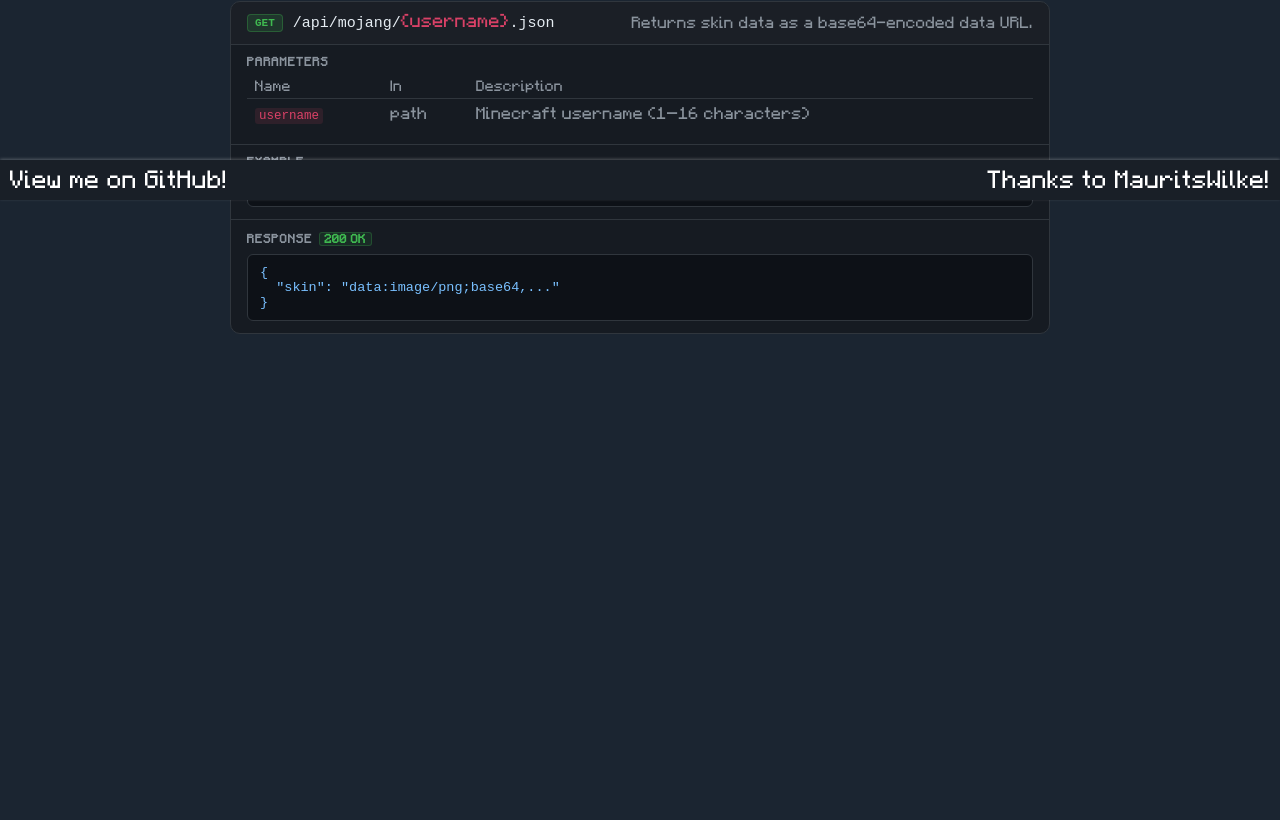
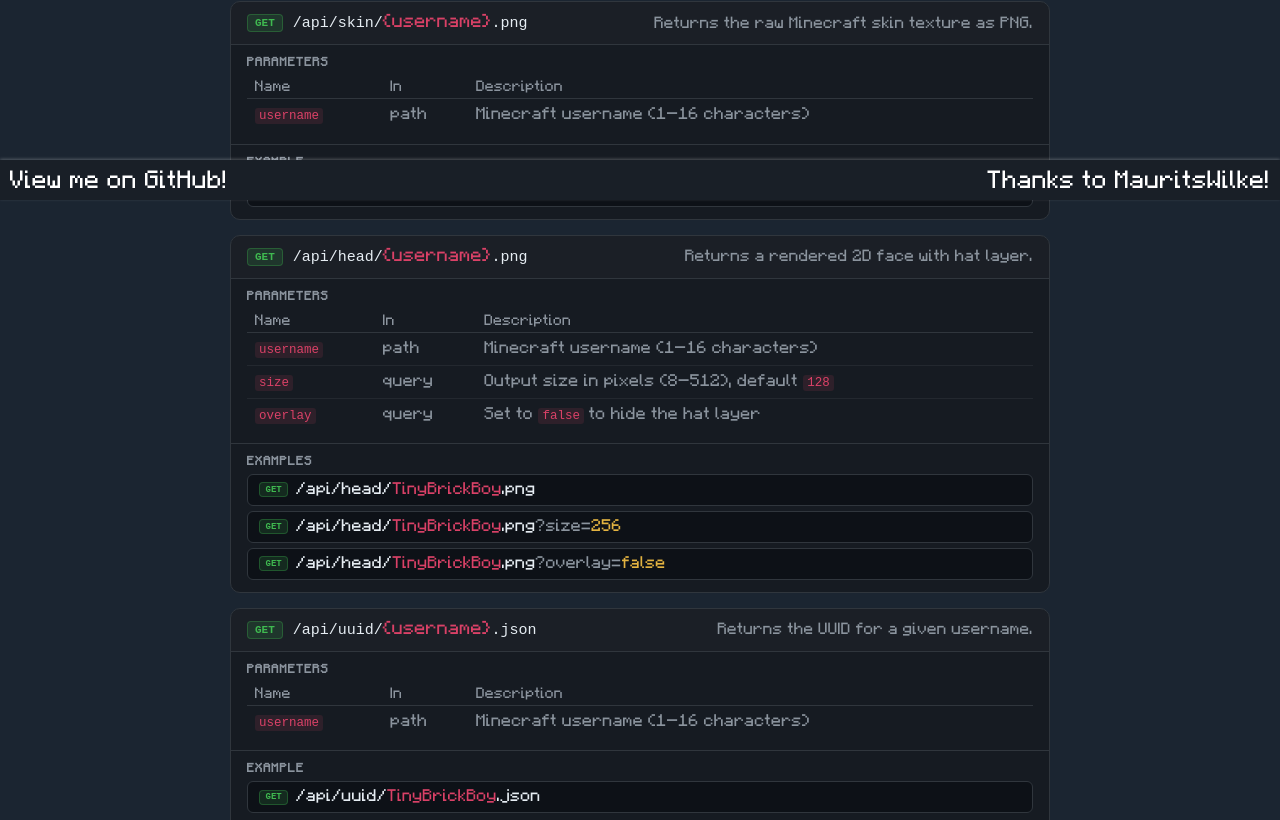
Before and after one commit to TinyBrickBoy/mcpfp, a SvelteKit app: page / in a window 1280 px wide. Shown: the part 600-1420 px from the top of the page. Before the commit the page ends 1024 px from the top, so only its background shows below. Built offline with nearby package versions, Linux system fonts and the light colour scheme.

Commit message:
Add skin, head, and uuid API endpoints

```diff
--- a/src/routes/+page.svelte
+++ b/src/routes/+page.svelte
@@ -58,6 +58,128 @@
                         <code><span class="seg-path">/api/pfp/<span class="seg-param">TinyBrickBoy</span>.png</span><span class="seg-q">?transparent=<span class="seg-v">true</span></span></code>
                     </div>
                 </div>
+            </div>
+        </div>
+
+        <div class="card">
+            <div class="card-head">
+                <span class="badge get">GET</span>
+                <code class="route">/api/skin/<span class="param">{"{username}"}</span>.png</code>
+                <span class="card-desc">Returns the raw Minecraft skin texture as PNG.</span>
+            </div>
+
+            <div class="block">
+                <div class="label">Parameters</div>
+                <table>
+                    <thead><tr><th>Name</th><th>In</th><th>Description</th></tr></thead>
+                    <tbody>
+                        <tr>
+                            <td><code>username</code></td>
+                            <td>path</td>
+                            <td>Minecraft username (1–16 characters)</td>
+                        </tr>
+                    </tbody>
+                </table>
+            </div>
+
+            <div class="block">
+                <div class="label">Example</div>
+                <div class="examples">
+                    <div class="ex">
+                        <span class="badge get sm">GET</span>
+                        <code><span class="seg-path">/api/skin/<span class="seg-param">TinyBrickBoy</span>.png</span></code>
+                    </div>
+                </div>
+            </div>
+        </div>
+
+        <div class="card">
+            <div class="card-head">
+                <span class="badge get">GET</span>
+                <code class="route">/api/head/<span class="param">{"{username}"}</span>.png</code>
+                <span class="card-desc">Returns a rendered 2D face with hat layer.</span>
+            </div>
+
+            <div class="block">
+                <div class="label">Parameters</div>
+                <table>
+                    <thead><tr><th>Name</th><th>In</th><th>Description</th></tr></thead>
+                    <tbody>
+                        <tr>
+                            <td><code>username</code></td>
+                            <td>path</td>
+                            <td>Minecraft username (1–16 characters)</td>
+                        </tr>
+                        <tr>
+                            <td><code>size</code></td>
+                            <td>query</td>
+                            <td>Output size in pixels (8–512), default <code>128</code></td>
+                        </tr>
+                        <tr>
+                            <td><code>overlay</code></td>
+                            <td>query</td>
+                            <td>Set to <code>false</code> to hide the hat layer</td>
+                        </tr>
+                    </tbody>
+                </table>
+            </div>
+
+            <div class="block">
+                <div class="label">Examples</div>
+                <div class="examples">
+                    <div class="ex">
+                        <span class="badge get sm">GET</span>
+                        <code><span class="seg-path">/api/head/<span class="seg-param">TinyBrickBoy</span>.png</span></code>
+                    </div>
+                    <div class="ex">
+                        <span class="badge get sm">GET</span>
+                        <code><span class="seg-path">/api/head/<span class="seg-param">TinyBrickBoy</span>.png</span><span class="seg-q">?size=<span class="seg-v">256</span></span></code>
+                    </div>
+                    <div class="ex">
+                        <span class="badge get sm">GET</span>
+                        <code><span class="seg-path">/api/head/<span class="seg-param">TinyBrickBoy</span>.png</span><span class="seg-q">?overlay=<span class="seg-v">false</span></span></code>
+                    </div>
+                </div>
+            </div>
+        </div>
+
+        <div class="card">
+            <div class="card-head">
+                <span class="badge get">GET</span>
+                <code class="route">/api/uuid/<span class="param">{"{username}"}</span>.json</code>
+                <span class="card-desc">Returns the UUID for a given username.</span>
+            </div>
+
+            <div class="block">
+                <div class="label">Parameters</div>
+                <table>
+                    <thead><tr><th>Name</th><th>In</th><th>Description</th></tr></thead>
+                    <tbody>
+                        <tr>
+                            <td><code>username</code></td>
+                            <td>path</td>
+                            <td>Minecraft username (1–16 characters)</td>
+                        </tr>
+                    </tbody>
+                </table>
+            </div>
+
+            <div class="block">
+                <div class="label">Example</div>
+                <div class="examples">
+                    <div class="ex">
+                        <span class="badge get sm">GET</span>
+                        <code><span class="seg-path">/api/uuid/<span class="seg-param">TinyBrickBoy</span>.json</span></code>
+                    </div>
+                </div>
+            </div>
+
+            <div class="block">
+                <div class="label">Response <span class="status-ok">200 OK</span></div>
+                <pre><code>{`{
+  "username": "TinyBrickBoy",
+  "uuid": "xxxxxxxx-xxxx-xxxx-xxxx-xxxxxxxxxxxx"
+}`}</code></pre>
             </div>
         </div>
 
--- /dev/null
+++ b/src/routes/api/head/[username].png/+server.ts
@@ -0,0 +1,40 @@
+import { getSkin, valid } from "$lib/rendering/mojang";
+import { Canvas, loadImage } from "skia-canvas";
+import { json } from "@sveltejs/kit";
+
+export async function GET({ params, url }) {
+	if (!params?.username || !valid(params.username)) {
+		return json({ error: "Invalid or missing username" }, { status: 400 });
+	}
+
+	try {
+		const size = Math.min(512, Math.max(8, parseInt(url.searchParams.get("size") ?? "128")));
+		const overlay = url.searchParams.get("overlay") !== "false";
+
+		const skinURL = await getSkin(params.username);
+		const skin = await loadImage(skinURL);
+
+		const canvas = new Canvas(size, size);
+		const ctx = canvas.getContext("2d");
+		ctx.imageSmoothingEnabled = false;
+
+		// Face (8,8 → 16,16 on skin)
+		ctx.drawImage(skin, 8, 8, 8, 8, 0, 0, size, size);
+
+		// Hat overlay (40,8 → 48,16 on skin)
+		if (overlay) {
+			ctx.drawImage(skin, 40, 8, 8, 8, 0, 0, size, size);
+		}
+
+		const buffer = await canvas.png;
+		return new Response(buffer, {
+			status: 200,
+			headers: {
+				"Content-Type": "image/png",
+				"Cache-Control": "public, max-age=300"
+			}
+		});
+	} catch (e) {
+		return json({ error: "Failed to render head" }, { status: 400 });
+	}
+}
--- /dev/null
+++ b/src/routes/api/skin/[username].png/+server.ts
@@ -0,0 +1,24 @@
+import { getSkin, valid } from "$lib/rendering/mojang";
+import { json } from "@sveltejs/kit";
+
+export async function GET({ params }) {
+	if (!params?.username || !valid(params.username)) {
+		return json({ error: "Invalid or missing username" }, { status: 400 });
+	}
+
+	try {
+		const skinURL = await getSkin(params.username);
+		const response = await fetch(skinURL);
+		const buffer = await response.arrayBuffer();
+
+		return new Response(buffer, {
+			status: 200,
+			headers: {
+				"Content-Type": "image/png",
+				"Cache-Control": "public, max-age=300"
+			}
+		});
+	} catch (e) {
+		return json({ error: "Failed to fetch skin" }, { status: 400 });
+	}
+}
--- /dev/null
+++ b/src/routes/api/uuid/[username].json/+server.ts
@@ -0,0 +1,15 @@
+import { getUUID, valid } from "$lib/rendering/mojang";
+import { json } from "@sveltejs/kit";
+
+export async function GET({ params }) {
+	if (!params?.username || !valid(params.username)) {
+		return json({ error: "Invalid or missing username" }, { status: 400 });
+	}
+
+	try {
+		const uuid = await getUUID(params.username);
+		return json({ username: params.username, uuid });
+	} catch (e) {
+		return json({ error: "Player not found" }, { status: 404 });
+	}
+}
```
Also changed, not shown: 1 other file (tests, documents, lock files or other folders).
